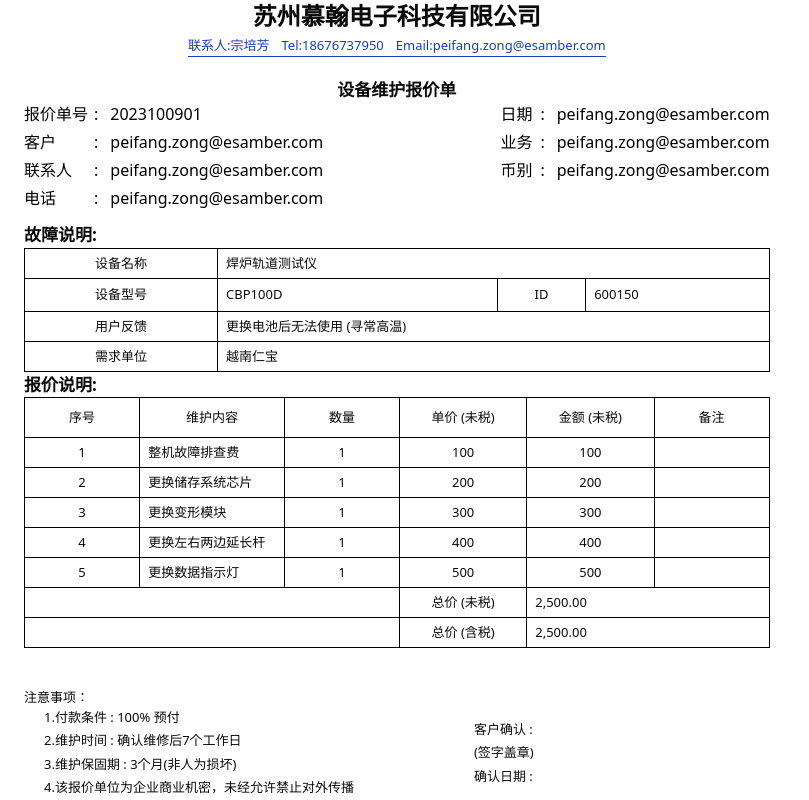
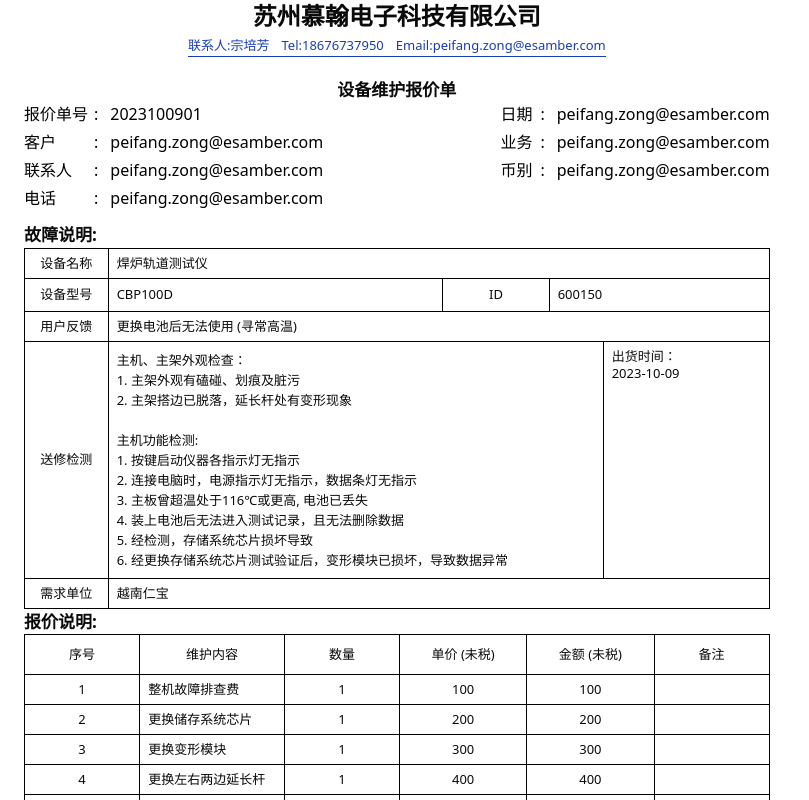
Before and after one commit to nickchow2020/turbo-invoice-app, a Next.js app: page / in a window 1280 px wide. Shown: the top 800 px of the page, without its empty margins (0-809 px from the left). Built offline with nearby package versions, Linux system fonts and the light colour scheme.

Commit message:
add completed UI for the invoice

```diff
--- a/src/components/MaintenanceInstructionTable.tsx
+++ b/src/components/MaintenanceInstructionTable.tsx
@@ -9,6 +9,54 @@ import {
     TableRow,
 } from "@/components/components/ui/table";
 import { cn } from "utility/helper";
+
+const inspectionReport =
+    "主机、主架外观检查：\n1. 主架外观有磕碰、划痕及脏污\n2. 主架搭边已脱落，延长杆处有变形现象\n\n主机功能检测:\n1. 按键启动仪器各指示灯无指示\n2. 连接电脑时，电源指示灯无指示，数据条灯无指示\n3. 主板曾超温处于116℃或更高, 电池已丢失\n4. 装上电池后无法进入测试记录，且无法删除数据\n5. 经检测，存储系统芯片损坏导致\n6. 经更换存储系统芯片测试验证后，变形模块已损坏，导致数据异常";
+
+function IDColumn({
+    cellContent,
+    IDValue,
+}: {
+    cellContent: string;
+    IDValue: string;
+}) {
+    return (
+        <div className="flex h-8 items-center justify-between">
+            <section className="flex-1 border-r border-black h-full items-center flex justify-start ml-2">
+                {cellContent}
+            </section>
+            <section className="flex flex-1 h-8">
+                <div className=" flex-1 border-r border-black h-full items-center flex justify-center">
+                    ID
+                </div>
+                <div className=" flex-2 h-full items-center flex justify-start ml-2">
+                    {IDValue}
+                </div>
+            </section>
+        </div>
+    );
+}
+
+function RepairSubMissionContent({
+    repairSubMissionContent,
+    shippingDate,
+}: {
+    repairSubMissionContent: string;
+    shippingDate: string;
+}) {
+    return (
+        <div className="grid grid-cols-[3fr_1fr] min-h-8">
+            <section className="whitespace-pre-line p-2 leading-5  border-black border-r flex-3">
+                {repairSubMissionContent}
+            </section>
+            <section className="flex-1 flex flex-col pt-2 pl-2">
+                <div className="mb-1">出货时间：</div>
+                <div>{shippingDate}</div>
+            </section>
+        </div>
+    );
+}
+
 function RowContent({
     headerTitle,
     cellContent,
@@ -17,14 +65,20 @@ function RowContent({
     cellClassName,
     ID,
     IDValue,
+    repairSubMission,
+    repairSubMissionContent,
+    shippingDate,
 }: {
     headerTitle: string;
-    cellContent: string;
+    cellContent?: string;
     className?: string;
     headerClassName?: string;
     cellClassName?: string;
     ID?: boolean;
     IDValue?: string;
+    repairSubMission?: boolean;
+    repairSubMissionContent?: string;
+    shippingDate?: string;
 }) {
     return (
         <TableRow className={cn("h-[10px] ", className)}>
@@ -39,24 +93,17 @@ function RowContent({
             <TableCell
                 className={cn(
                     "border text-[13px] font-medium border-black text-left",
-                    { " p-0 m-0": ID },
+                    { " p-0 m-0": ID || repairSubMission },
                     cellClassName
                 )}
             >
                 {ID ? (
-                    <div className="flex h-8 items-center justify-between">
-                        <section className="flex-1 border-r border-black h-full items-center flex justify-start ml-2">
-                            {cellContent}
-                        </section>
-                        <section className="flex flex-1 h-8">
-                            <div className=" flex-1 border-r border-black h-full items-center flex justify-center">
-                                ID
-                            </div>
-                            <div className=" flex-2 h-full items-center flex justify-start ml-2">
-                                {IDValue}
-                            </div>
-                        </section>
-                    </div>
+                    <IDColumn cellContent={cellContent} IDValue={IDValue!} />
+                ) : repairSubMission ? (
+                    <RepairSubMissionContent
+                        repairSubMissionContent={repairSubMissionContent}
+                        shippingDate={shippingDate}
+                    />
                 ) : (
                     cellContent
                 )}
@@ -87,6 +134,13 @@ export default function MaintenanceInstructionTable() {
                     headerClassName="h-2"
                 />
                 <RowContent
+                    headerTitle="送修检测"
+                    repairSubMission={true}
+                    repairSubMissionContent={inspectionReport}
+                    shippingDate="2023-10-09"
+                    headerClassName="h-2"
+                />
+                <RowContent
                     headerTitle="需求单位"
                     cellContent="越南仁宝"
                     headerClassName="h-2"
```
